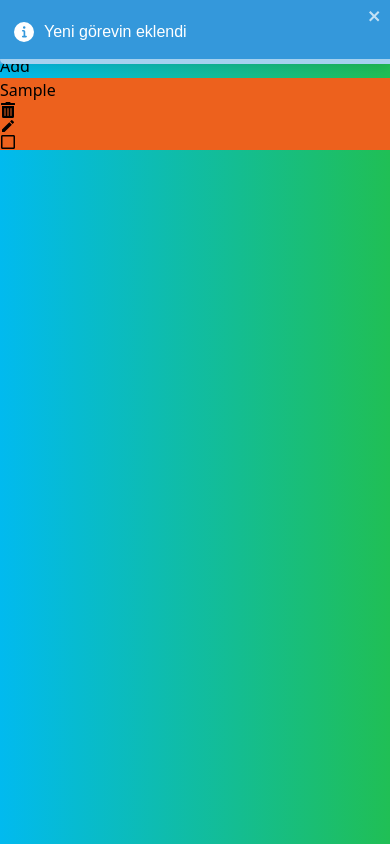
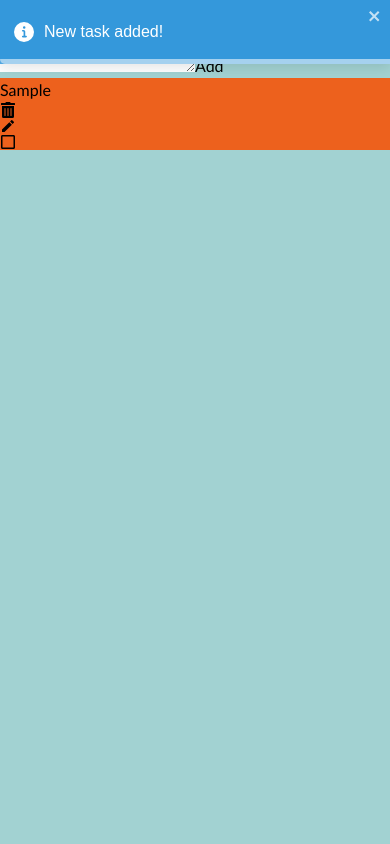
Before and after one commit to kaderbozkaya/staj1, a React (Vite) app: page / in a window 390 px wide. Both pictures are taken after typing "Sample" into the empty fields and a click on the button "Add". Built offline with nearby package versions, Linux system fonts and the light colour scheme.

Commit message:
Responsive design added

```diff
--- a/src/App.jsx
+++ b/src/App.jsx
@@ -36,7 +36,7 @@ function App() {
         ); //todoArray listesindeki todoları günceller düzenlenen todoyu yeni değerle değiştirir
         setEditMode(false); //işlem bitinde düzenleme modu false yapılır
         setEditItemId();
-        toast.success("Görevin güncellendi", {
+        toast.success("Updated your task!", {
           position: "top-right",
           autoClose: 2000,
           hideProgressBar: false,
@@ -55,7 +55,7 @@ function App() {
           backgroundColor: randomTodoColor(),
         };
         setTodoArray([...todoArray, newItem]);
-        toast.info("Yeni görevin eklendi", {
+        toast.info("New task added!", {
           position: "top-right",
           autoClose: 2000,
           hideProgressBar: false,
@@ -68,7 +68,7 @@ function App() {
       }
       setValue(""); //değer eklendikten sonra inputun içini boşaltıyoruz
     } else if (value === "") {
-      toast.error("Değer eklemediniz!", {
+      toast.error("You did not add value!", {
         position: "top-right",
         autoClose: 2000,
         hideProgressBar: false,
@@ -91,7 +91,7 @@ function App() {
     const newArr = todoArray.filter(
       (item) => item.id !== id
     ); /*todoArray silme işlemi için kullanılıyor, filter ile Array filtreleniyor seçtiğim id'yi kontrol ediyor silmek için filtreliyor eşleşmeyen todo'lar newArrye atanıyor kalan yani seçilen todoArray'de kalıyor ve siliniyor */
-    toast.success("Görevin Silindi", {
+    toast.success("Your task deleted!", {
       position: "top-right",
       autoClose: 2000,
       hideProgressBar: false,
@@ -121,7 +121,7 @@ function App() {
       item.map((item) => (item.id === id ? { ...item, status } : item))
     );
     if (status === "Resolved") {
-      toast.success("Tamamlandı", {
+      toast.success("Your task is completed!", {
         position: "top-right",
         autoClose: 2000,
         hideProgressBar: false,
@@ -132,7 +132,7 @@ function App() {
         theme: "colored",
       });
     } else {
-      toast.error("Tamamlanmadı", {
+      toast.error("Your task is not completed!", {
         position: "top-right",
         autoClose: 2000,
         hideProgressBar: false,
@@ -159,23 +159,23 @@ function App() {
         pauseOnHover
         theme="light"
       />
-      <h1 className="text-2xl md:text-4xl  text-white text-center m-3">
+      <div className="flex items-center justify-center m-5 ">
+        <div className="border border-cyan-900 rounded-2xl bg-slate-400 shadow-xl shadow-black">
+          <h1 className="text-2xl md:text-4xl  text-blue-600 text-center m-3 pt-4 ">
             TODO LIST
           </h1>
           <div className="flex items-center justify-center">
             <textarea
-          cols={40}
-          rows={1}
               type="text"
               placeholder="Add todo..."
               value={value}
               onChange={(e) => setValue(e.target.value)}
               onKeyDown={handleKeyPress}
-          className="border-2 p-4 outline-none rounded-2xl  text-lg md:text-2xl text-gray-600"
+              className="border-2 p-3 outline-none rounded-xl text-md md:text-2xl text-gray-600 m-3 resize-none w-56 h-12  md:w-80 md:h-20"
             />
             <button
               onClick={add}
-          className="bg-blue-300 text-white text-lg md:text-2xl m-2 p-4 rounded-2xl w-20 md:w-28 h-9 md:h-12 hover:bg-blue-400 flex items-center justify-center"
+              className="bg-blue-500 text-white text-lg md:text-2xl m-2 p-4 rounded-2xl w-12 md:w-28 h-12 md:h-20 hover:bg-blue-400 flex items-center justify-center"
             >
               {editMode ? "Update" : "Add"}
             </button>
@@ -186,7 +186,7 @@ function App() {
                 <li
                   key={item.id}
                   style={{ backgroundColor: item.backgroundColor }}
-              className={`text-white flex items-center justify-between m-1  border-2 rounded-xl w-[315px] md:w-[700px] `}
+                  className={`text-gray-300 flex items-center justify-between m-1  border-2 rounded-xl w-[300px] md:w-[600px] pt-4`}
                 >
                   <p
                     className={`break-all m-1 text-lg md:text-3xl ${
@@ -200,10 +200,12 @@ function App() {
                       className="cursor-pointer text-lg md:text-3xl"
                       onClick={() => deleteItem(item.id)}
                     />
+                    {item.status !== "Resolved" && (
                       <MdEdit
                         className="cursor-pointer text-lg md:text-3xl ml-1"
                         onClick={() => editItem(item.id)}
                       />
+                    )}
 
                     {item.status === "Active" && (
                       <FaRegSquare
@@ -222,6 +224,8 @@ function App() {
               ))}
             </ul>
           </div>
+        </div>
+      </div>
     </>
   );
 }
--- a/src/index.css
+++ b/src/index.css
@@ -2,6 +2,7 @@
 @tailwind components;
 @tailwind utilities;
 body {
-    background: linear-gradient(to left,#20BF55,#01BAEF);
+background-color: rgb(162, 210, 210);
+    font-family:'Trebuchet MS', 'Lucida Sans Unicode', 'Lucida Grande', 'Lucida Sans', Arial, sans-serif
 
 }
```
Lines whose indentation alone changed are shown as unchanged.
